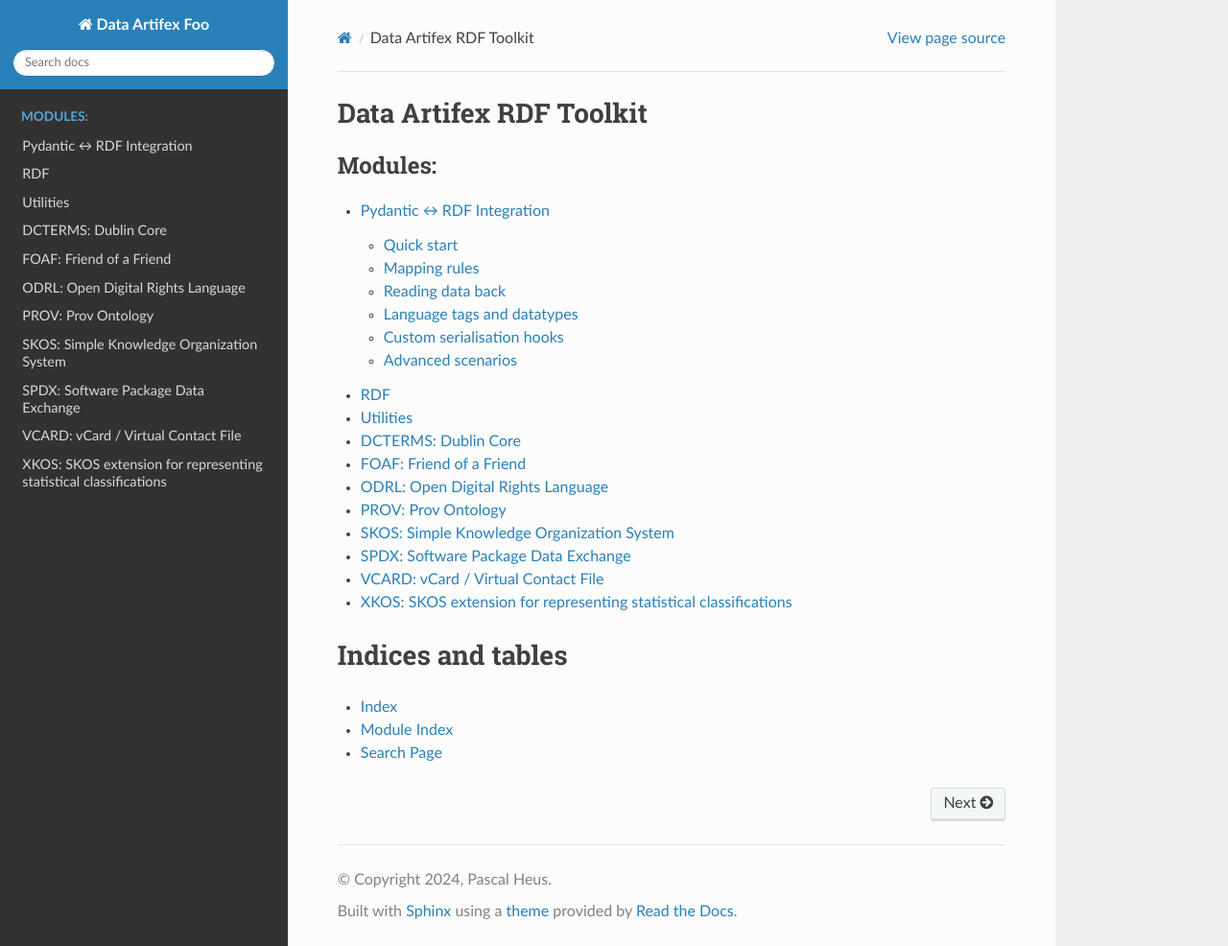
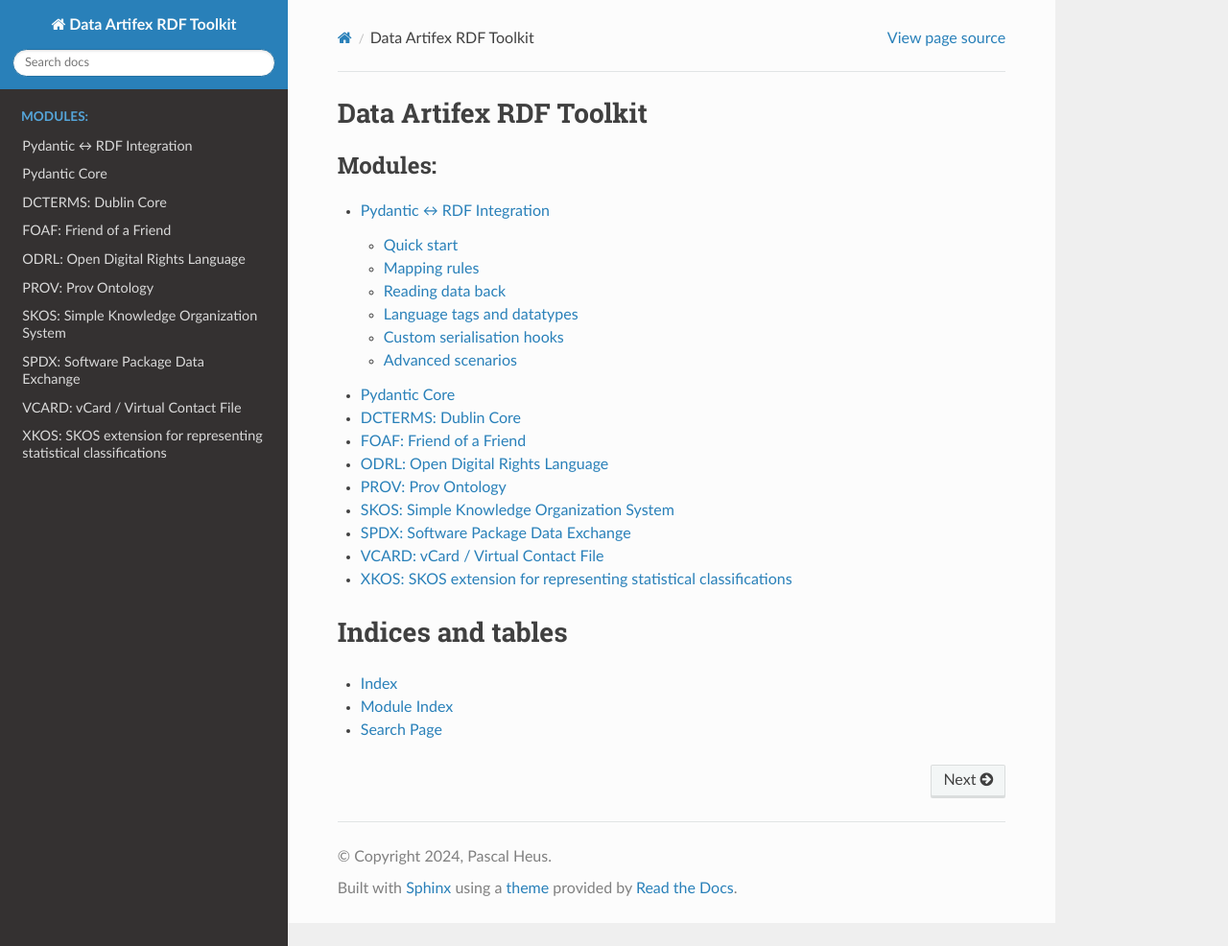
Before and after one commit to DataArtifex/rdf-toolkit, a Sphinx documentation site: the page built from docs/source/index.rst, in a window 1280 px wide and 986 px high. Shown: the whole window at 96% size. Built offline with Sphinx 7.4.7 and the Read the Docs theme 3.1.0, drawn with Linux system fonts in a browser that asks for light colours.

Commit message:
fix: Update project name and version in documentation and source files

```diff
--- a/docs/source/conf.py
+++ b/docs/source/conf.py
@@ -8,7 +8,7 @@
 import os
 import sys
 
-project = "Data Artifex Foo"
+project = "Data Artifex RDF Toolkit"
 copyright = "2024, Pascal Heus"
 author = "Pascal Heus"
 release = "0.1.0"
--- a/docs/source/pydantic_rdf.rst
+++ b/docs/source/pydantic_rdf.rst
@@ -82,8 +82,8 @@ When a model sets ``rdf_type`` the parser uses it to locate the correct subject
 in the graph. Otherwise it expects the graph to contain exactly one subject and
 raises an error if there are multiple candidates. You can always bypass the
 heuristics by passing the ``subject`` keyword argument to
-:meth:`~dartfx.rdf.pydantic.rdf.RdfBaseModel.from_rdf_graph` or
-:meth:`~dartfx.rdf.pydantic.rdf.RdfBaseModel.from_rdf`.
+:meth:`~dartfx.rdf.pydantic.RdfBaseModel.from_rdf_graph` or
+:meth:`~dartfx.rdf.pydantic.RdfBaseModel.from_rdf`.
 
 Language tags and datatypes
 ---------------------------
--- a/src/dartfx/rdf/__about__.py
+++ b/src/dartfx/rdf/__about__.py
@@ -1,4 +1,4 @@
 # SPDX-FileCopyrightText: 2024-present kulnor <pascal.heus@gmail.com>
 #
 # SPDX-License-Identifier: MIT
-__version__ = "0.0.1"
+__version__ = "0.1.0"
```
Also changed, not shown: docs/source/modules.rst (+3 -10 lines).
